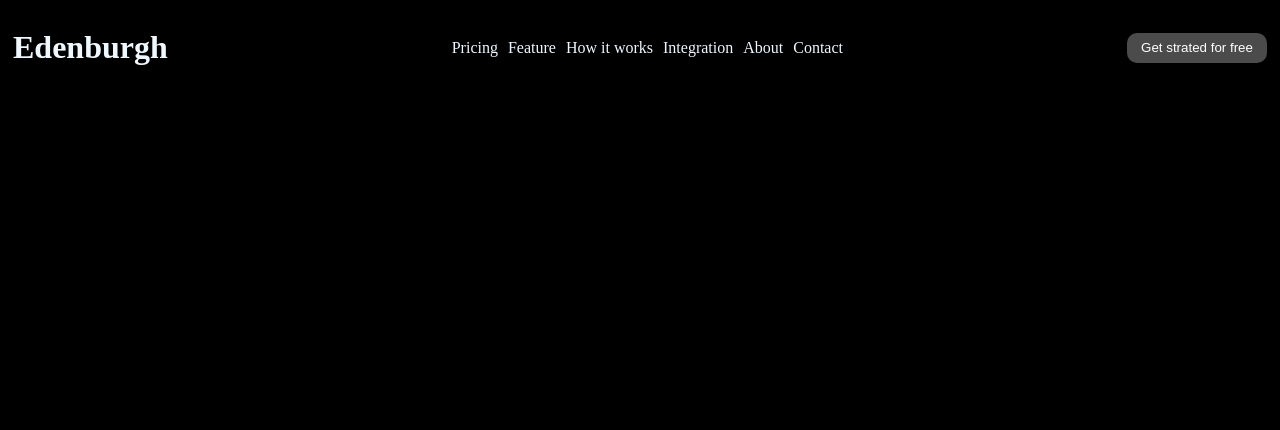
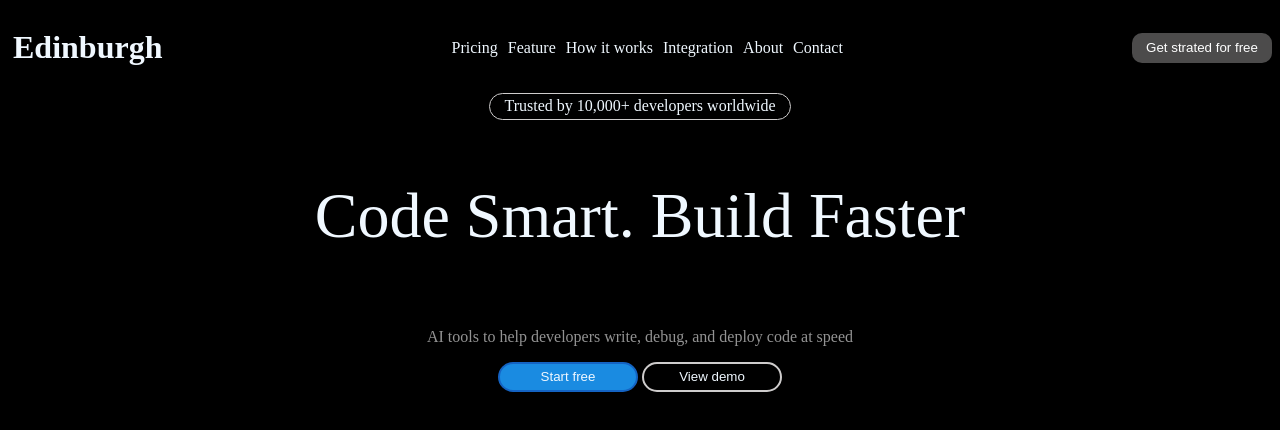
Before and after one commit to nourproacc-sys/website, a plain HTML site: page index.html in a window 1280 px wide. Drawn offline with Linux system fonts and the light colour scheme.

Commit message:
Update: smoother

```diff
--- a/index.html
+++ b/index.html
@@ -4,7 +4,7 @@
 <head>
     <meta charset="UTF-8">
     <meta name="viewport" content="width=device-width, initial-scale=1.0">
-    <title>dispared attempt</title>
+    <title>Edinburgh</title>
     <link rel="stylesheet" href="./style.css">
 </head>
 
@@ -13,7 +13,7 @@
     <div class="navbar">
 
         <div>
-            <h1> Edenburgh </h1>
+            <h1> Edinburgh </h1>
         </div>
         <div class="paragraphs">
             <p>Pricing</p>
@@ -28,8 +28,22 @@
             </button>
         </div>
     </div>
-    <!-- main part -->
-
+<!-- main part -->
+    <div class="main">
+        <div class="line1">
+             Trusted by 10,000+ developers worldwide
+        </div>
+        <div class="line2">
+            <p>Code Smart. Build Faster</p>
+        </div>
+        <div class="line3">
+            <p> AI tools to help developers write, debug, and deploy code at speed </p>
+        </div>
+        <div>
+            <button class="start free"> Start free </button>
+            <button class="view demo"> View demo </button>
+        </div>
+    </div>
 
 
 
--- a/style.css
+++ b/style.css
@@ -1,20 +1,21 @@
 body {
     background-color: black;
 }
-
 .navbar {
     color: aliceblue;
     display: flex;
     flex-direction: row;
     justify-content: space-between;
     align-items: center;
-    padding: 0px 5px 5px 5px;
+    padding: 0px 0px 5px 5px;
 }
 
 .paragraphs {
     display: flex;
     flex-direction: row;
     gap: 10px;
+
+    cursor: pointer;
 
 }
 
@@ -26,5 +27,74 @@ button {
     color: white;
     border: 2px;
     border-color: black;
+    cursor: pointer;
 
 }
+
+.main{
+    display: flex;
+    flex-direction: column;
+    justify-content: center;
+    align-items: center;
+}
+.line1,
+.line2,
+.line3 {
+    color: aliceblue;
+
+}
+.line1{
+    width: 300px;
+    height: 25px;
+
+    border-width: 1px;
+    border-style: solid;
+    border-color: rgb(206, 204, 204);
+    border-radius: 15px;
+
+    display: flex;
+    flex-direction: row;
+    justify-content: center;
+    align-items: center;
+
+    line-height: 1;
+}
+.line2{
+    font-size: 64px;
+    line-height: 1;
+}
+.line3{
+    color: rgb(147, 147, 147);
+}
+.start{
+    background-color: rgb(26, 139, 225);
+    color: aliceblue;
+
+    border-width: 2px;
+    border-style: solid;
+    border-color: rgb(20, 99, 195);
+    border-radius: 15px;
+
+    cursor: pointer;
+}
+.view{
+    background-color: black;
+    color: aliceblue;
+
+    border-width: 2px;
+    border-style: solid;
+    border-color: rgb(206, 204, 204);
+    border-radius: 15px;
+
+    cursor: pointer;
+}
+button:active {
+    transform: scale(0.95);
+}
+
+.view:active{
+    transform:scale(0.95) ;
+}
+.start:active{
+    transform: scale(0.95);
+}
```
